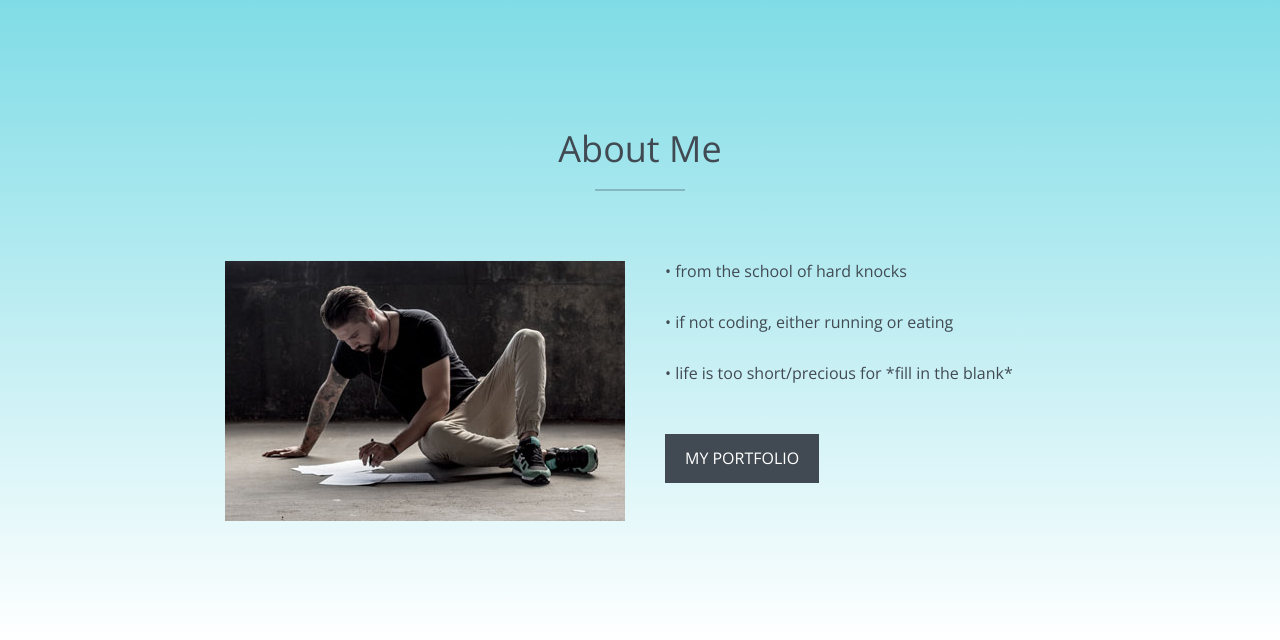
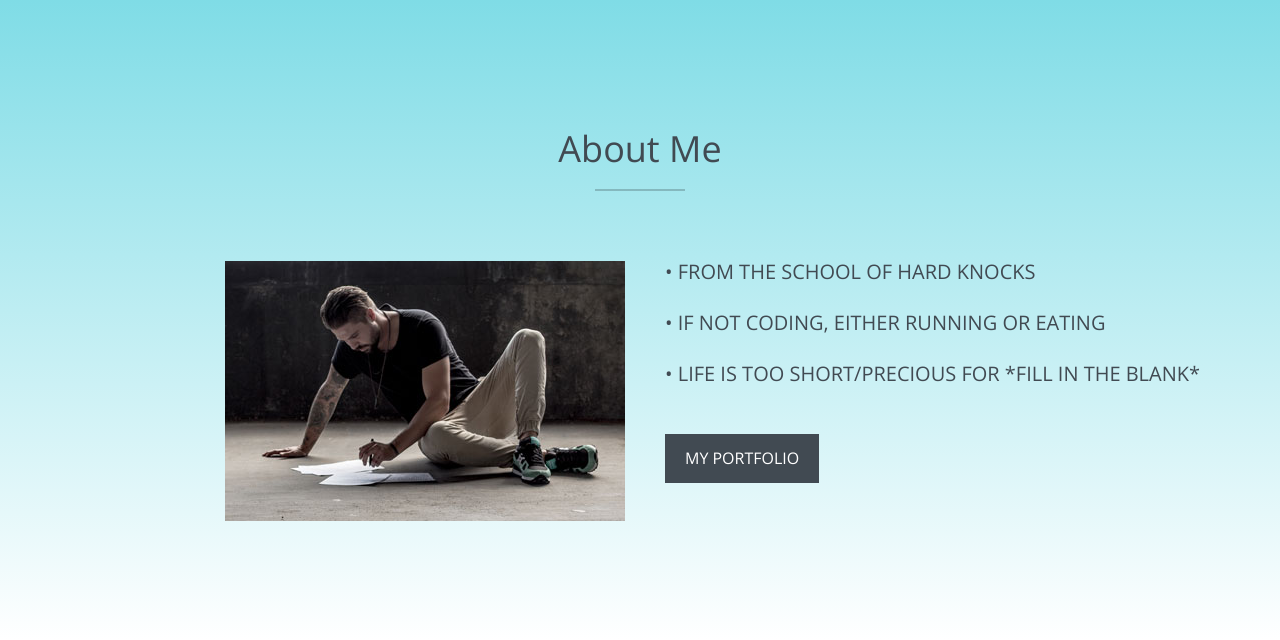
Before and after one commit to pbandjelly/pbandjelly.github.io, a PHP site: page / in a window 1280 px wide. Shown: the part 702-1342 px from the top of the page. Run offline with PHP 8.4, Linux system fonts and the light colour scheme; some libraries are stand-ins or nearby versions.

Commit message:
customizing theme

```diff
--- a/css/style.css
+++ b/css/style.css
@@ -28,8 +28,9 @@ p.intro {
 	line-height: 24px;
 }
 p.about {
-	font-size: 16px;
+	font-size: 20px;
 	line-height: 24px;
+	text-transform: uppercase;
 }
 a {
 	color: #f6f6f6;
```
